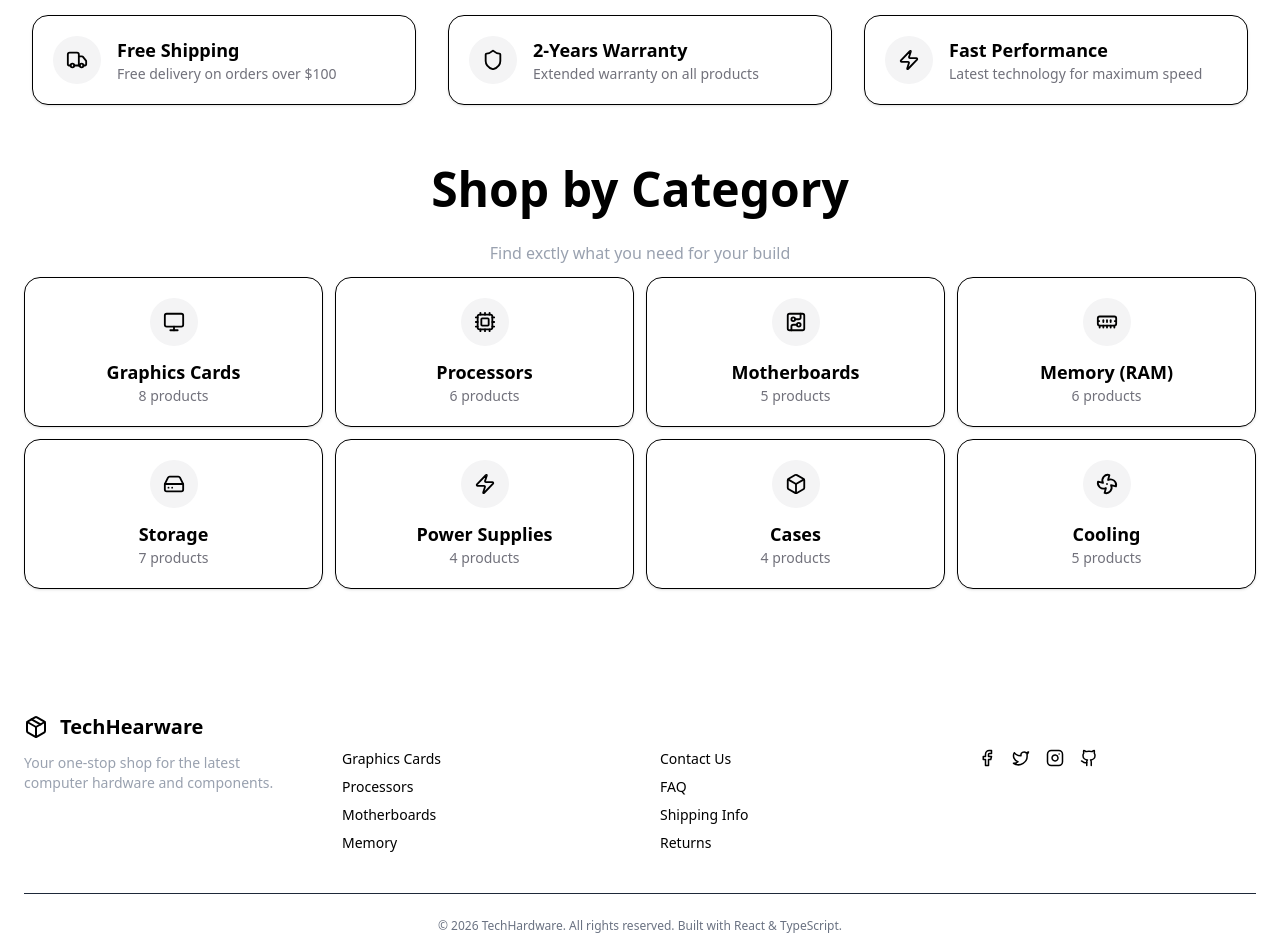
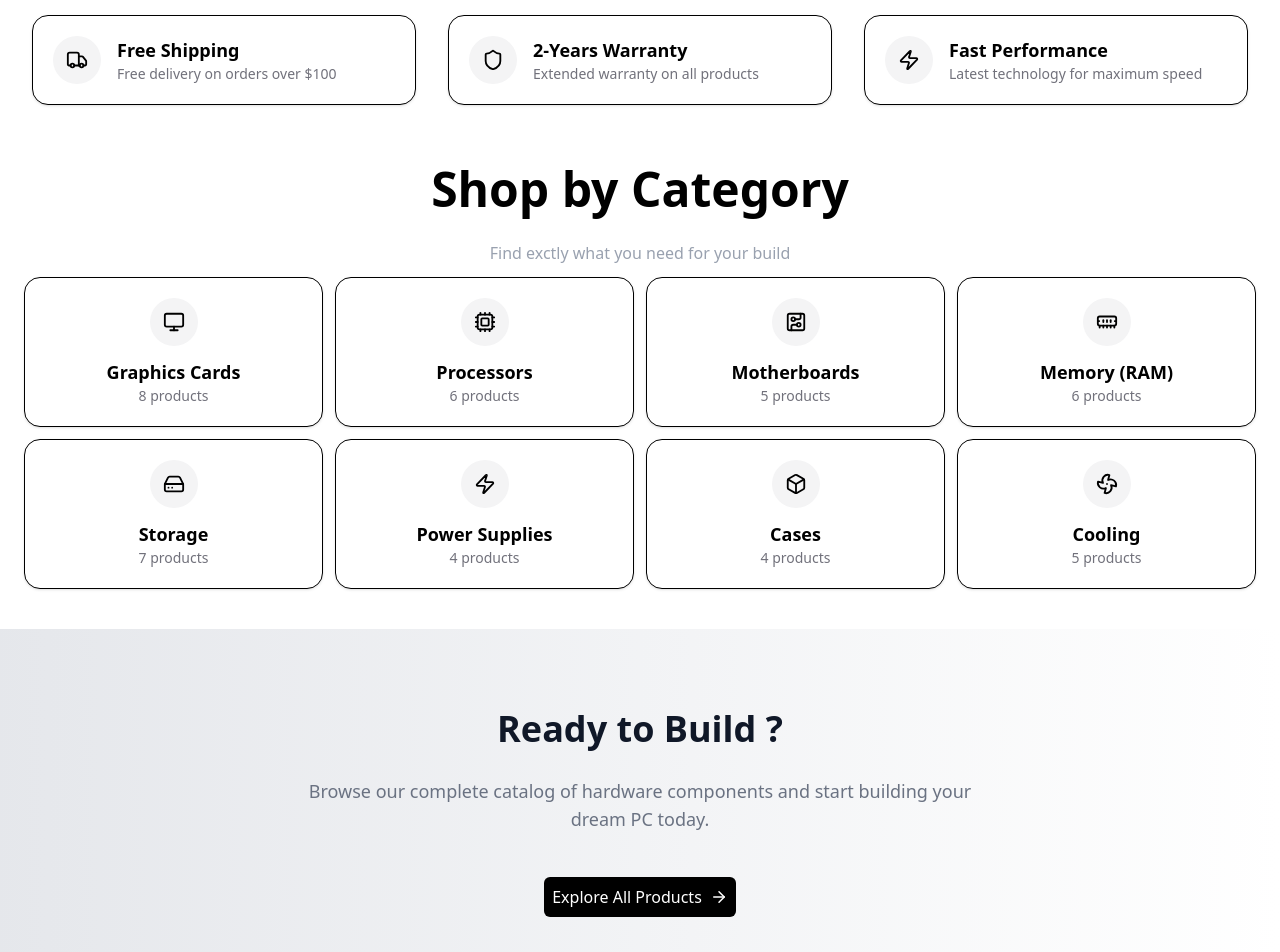
Before and after one commit to Khan-Shuvo/techhardware, a Next.js app: page / in a window 1280 px wide. Shown: the part 660-1612 px from the top of the page. Built offline with nearby package versions, Linux system fonts and the light colour scheme.

Commit message:
add first build sectin

```diff
--- a/src/app/page.tsx
+++ b/src/app/page.tsx
@@ -78,13 +78,26 @@ export default function Home() {
 
       {/* category  */}
 
-      <section className="dark:bg-black py-3 px-6 space-y-3">
+      <section className="dark:bg-black pt-3 pb-10 px-6 space-y-3">
         <h2 className="dark:text-white text-center py-4 text-2xl sm:text-3xl lg:text-5xl font-semibold">Shop by Category</h2>
         <p className="text-gray-400 text-center">
           Find exctly what you need for your build
         </p>
         <Category />
       </section>
+
+      <section className=" text-center py-20 px-4 flex flex-col items-center justify-center gap-3  bg-linear-to-r from-gray-200 to-white dark:bg-linear-to-r dark:from-gray-800 dark:to-black">
+        <h2 className="text-2xl md:text-4xl font-bold text-gray-900 mb-4 dark:text-white">
+          Ready to Build ?
+        </h2>
+        <p className=" max-w-2xl text-gray-500 text-lg md:text-lg mb-8 dark:text-gray-300">
+          Browse our complete catalog of hardware components and start building your dream PC today.
+        </p>
+        <button className="flex items-center justify-center gap-2 bg-black py-2 px-2 text-white rounded-md dark:bg-white dark:text-black">
+          Explore All Products
+          <ArrowRight size={18}/>
+        </button>
+      </section>
     </main>
   );
 }
```
